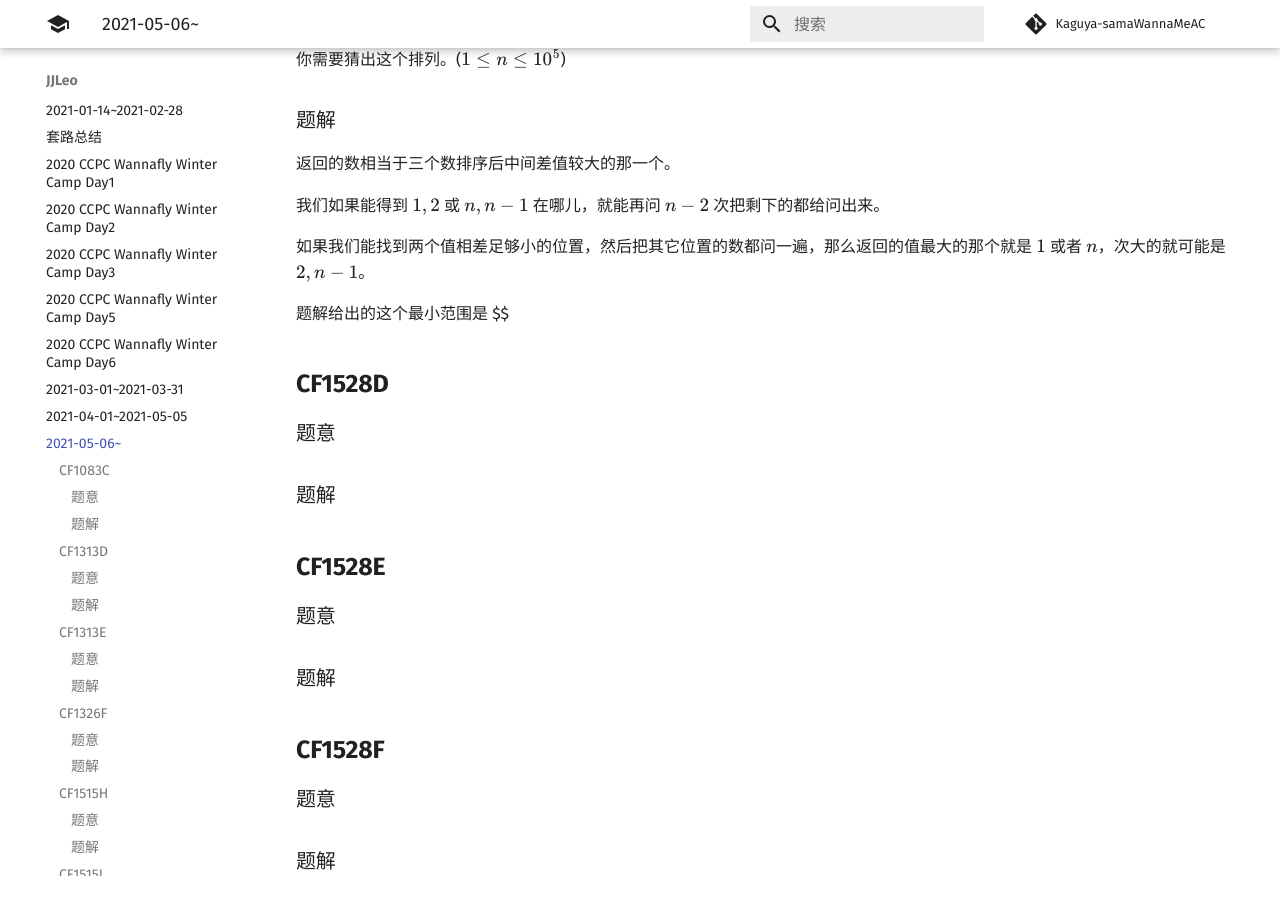
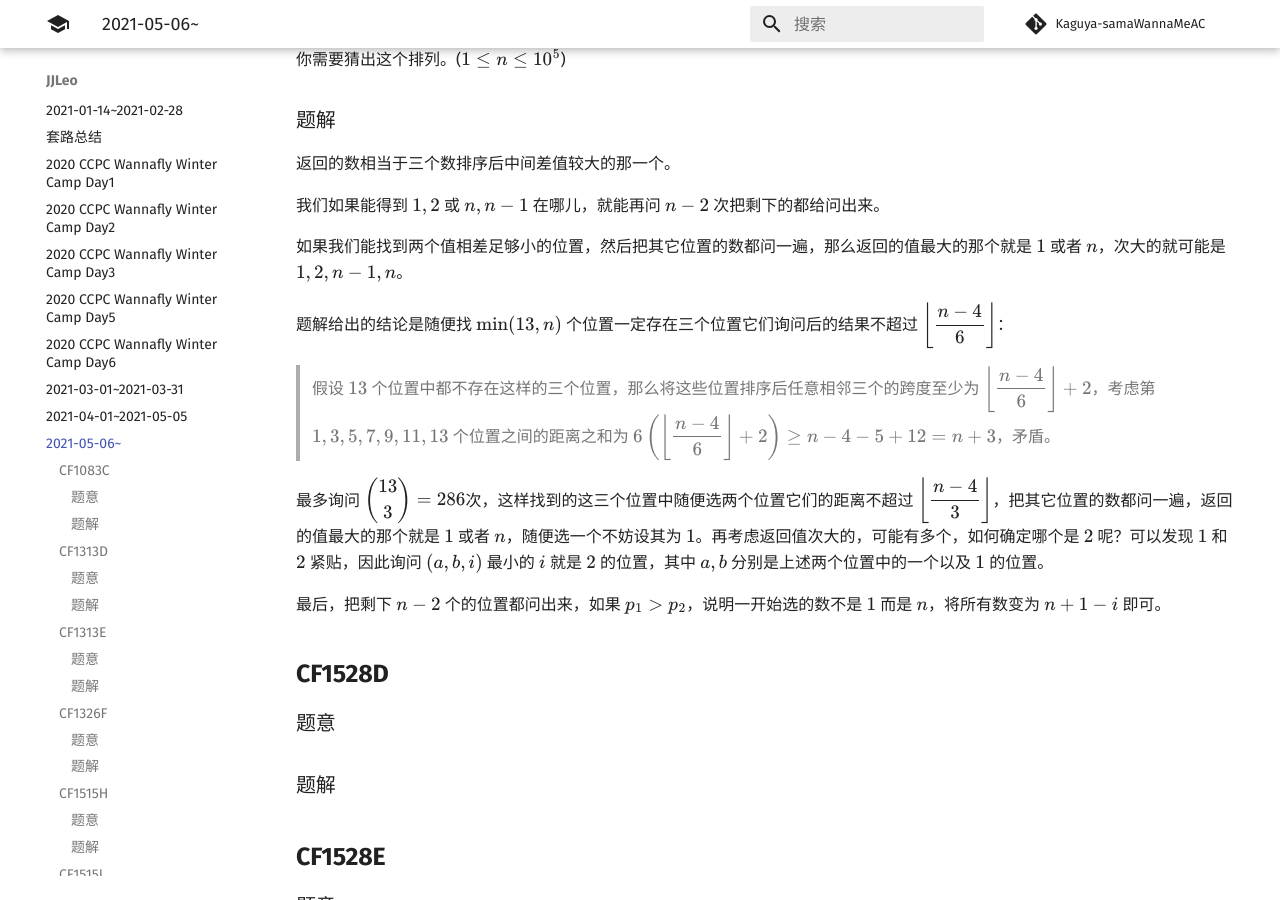
Before and after one commit to Kaguya-samaWannaMeAC/kaguya-samawannameac.github.io, an MkDocs documentation site: the page built from docs/JJLeo/2021-05-06~.md, in a window 1280 px wide and 900 px high, scrolled down 5551 px. Built offline with MkDocs 1.6.1 and Material for MkDocs 9.7.7, drawn with Linux system fonts in a browser that asks for light colours; comment, search, counter and statistics services are not loaded.

Commit message:
Update 2021-05-06~.md

```diff
--- a/docs/JJLeo/2021-05-06~.md
+++ b/docs/JJLeo/2021-05-06~.md
@@ -215,9 +215,15 @@ $$
 
 我们如果能得到 $1,2$ 或 $n,n-1$ 在哪儿，就能再问 $n-2$ 次把剩下的都给问出来。
 
-如果我们能找到两个值相差足够小的位置，然后把其它位置的数都问一遍，那么返回的值最大的那个就是 $1$ 或者 $n$，次大的就可能是 $2,n-1$。
+如果我们能找到两个值相差足够小的位置，然后把其它位置的数都问一遍，那么返回的值最大的那个就是 $1$ 或者 $n$，次大的就可能是 $1,2,n-1,n$。
 
-题解给出的这个最小范围是 $$
+题解给出的结论是随便找 $\min(13,n)$ 个位置一定存在三个位置它们询问后的结果不超过 $\left\lfloor\dfrac{n-4}{6}\right\rfloor$：
+
+> 假设 $13$ 个位置中都不存在这样的三个位置，那么将这些位置排序后任意相邻三个的跨度至少为 $\left\lfloor\dfrac{n-4}{6}\right\rfloor+2$，考虑第 $1,3,5,7,9,11,13$ 个位置之间的距离之和为 $6  \left(\left\lfloor\dfrac{n-4}{6}\right\rfloor+2\right) \ge n-4-5+12=n+3$，矛盾。
+
+最多询问 $\dbinom{13}{3}=286$次，这样找到的这三个位置中随便选两个位置它们的距离不超过 $\left\lfloor\dfrac{n-4}{3}\right\rfloor$，把其它位置的数都问一遍，返回的值最大的那个就是 $1$ 或者 $n$，随便选一个不妨设其为 $1$。再考虑返回值次大的，可能有多个，如何确定哪个是 $2$ 呢？可以发现 $1$ 和 $2$ 紧贴，因此询问 $(a,b,i)$ 最小的 $i$ 就是 $2$ 的位置，其中 $a,b$ 分别是上述两个位置中的一个以及 $1$ 的位置。
+
+最后，把剩下 $n-2$ 个的位置都问出来，如果 $p_1 > p_2$，说明一开始选的数不是 $1$ 而是 $n$，将所有数变为 $n+1-i$ 即可。
 
 ## **CF1528D**
 
```
